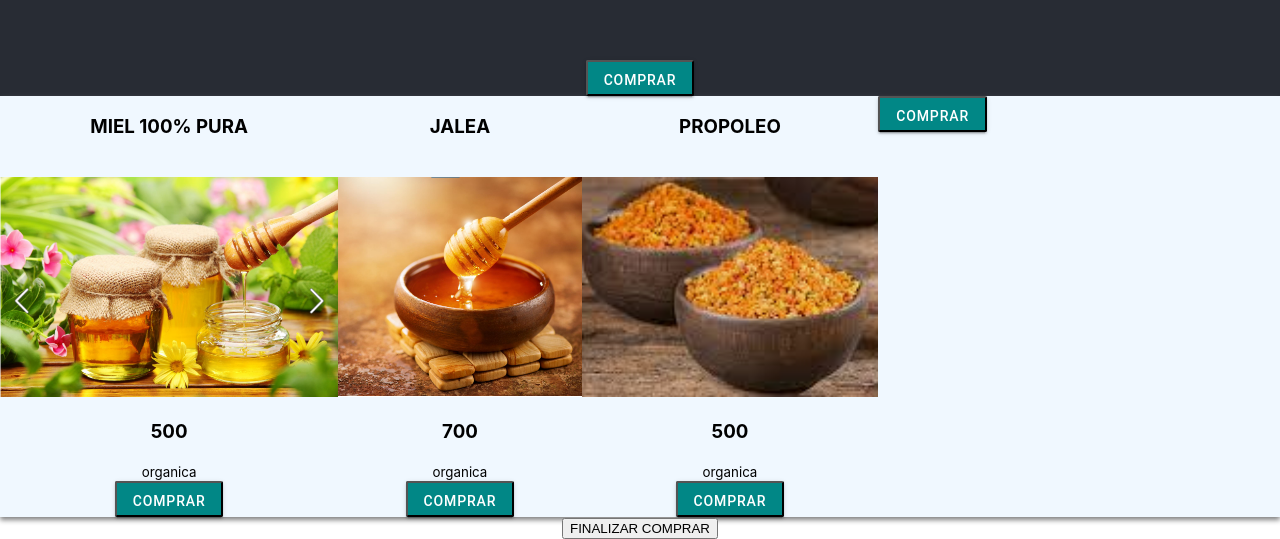
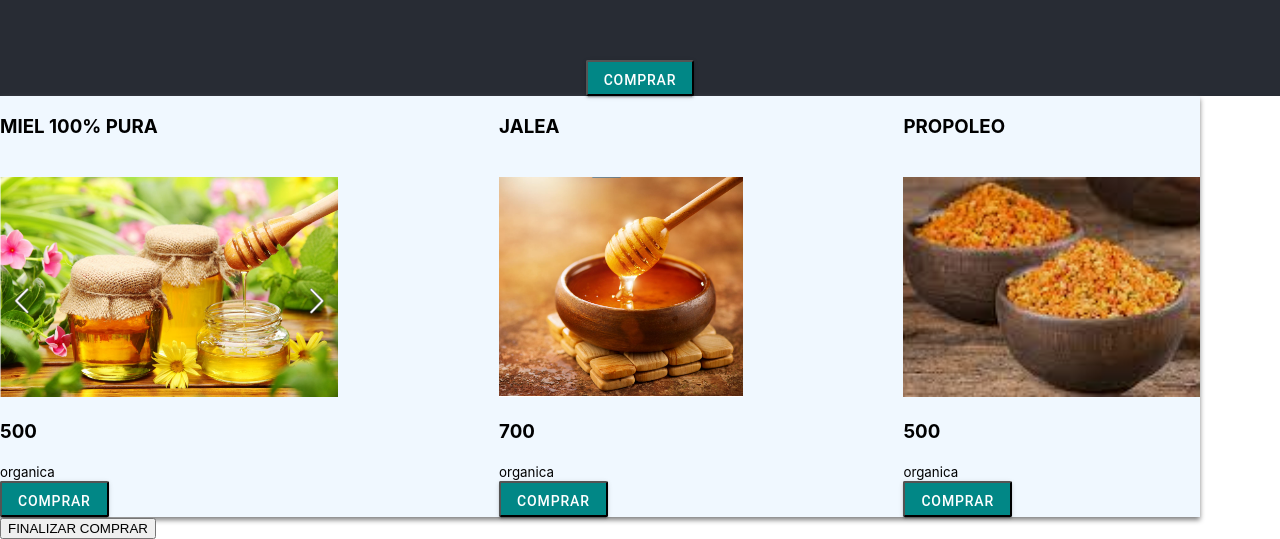
Before and after one commit to fedeasz/fedesanchezzarabozoreactinicios, a React (Create React App) app: page / in a window 1280 px wide. Shown: the part 750-1289 px from the top of the page. Built offline with nearby package versions, Linux system fonts and the light colour scheme.

Commit message:
cambios 2

```diff
--- a/src/App.js
+++ b/src/App.js
@@ -41,16 +41,16 @@ function App() {
             <Card />
         </header>
       <div/>
+    </div>
       <Flex>
             <Card img="./imagenes/i1.PNG" Nombre="MIEL 100% PURA" precio="500" detail="organica" />
             <Card img="./imagenes/i2.jpg"Nombre="JALEA" precio={700} detail="organica" />
             <Card img="./imagenes/propoleo.jpg" Nombre="PROPOLEO" precio="500" detail="organica" />
-            <Botones />
       </Flex>
 
       <button onClick={comprado}>FINALIZAR COMPRAR</button>
-      </div>
-    </div>
+  </div>
+
   );
 }
 
--- a/src/componentes/Flex/Flex.css
+++ b/src/componentes/Flex/Flex.css
@@ -1,4 +1,7 @@
 .flexContainer{
+    margin:10 auto;
+    max-width: 1200px;
+    justify-content: space-between;
     display: flex;
     flex-wrap: wrap;
     background-color: aliceblue;
```
